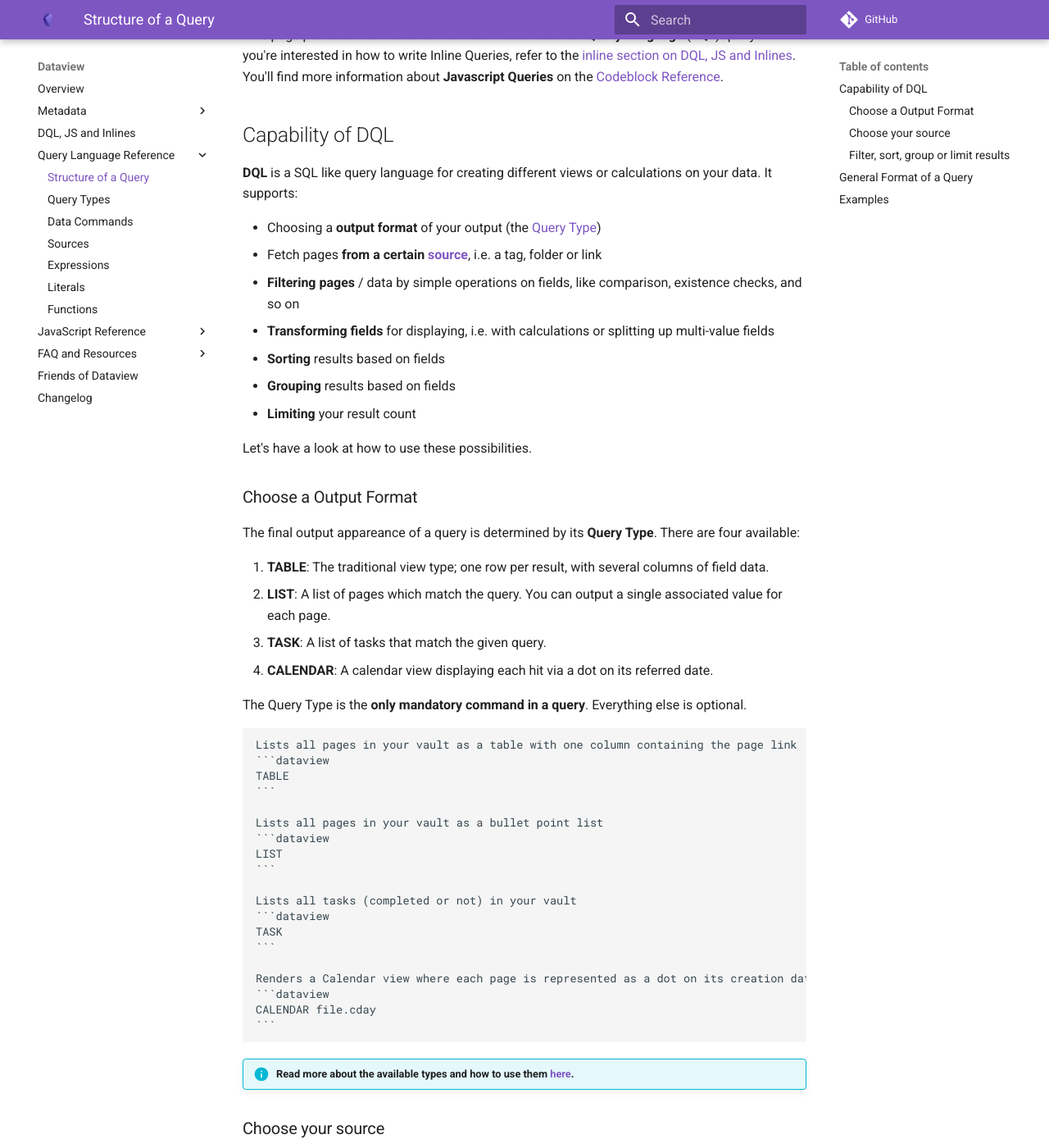
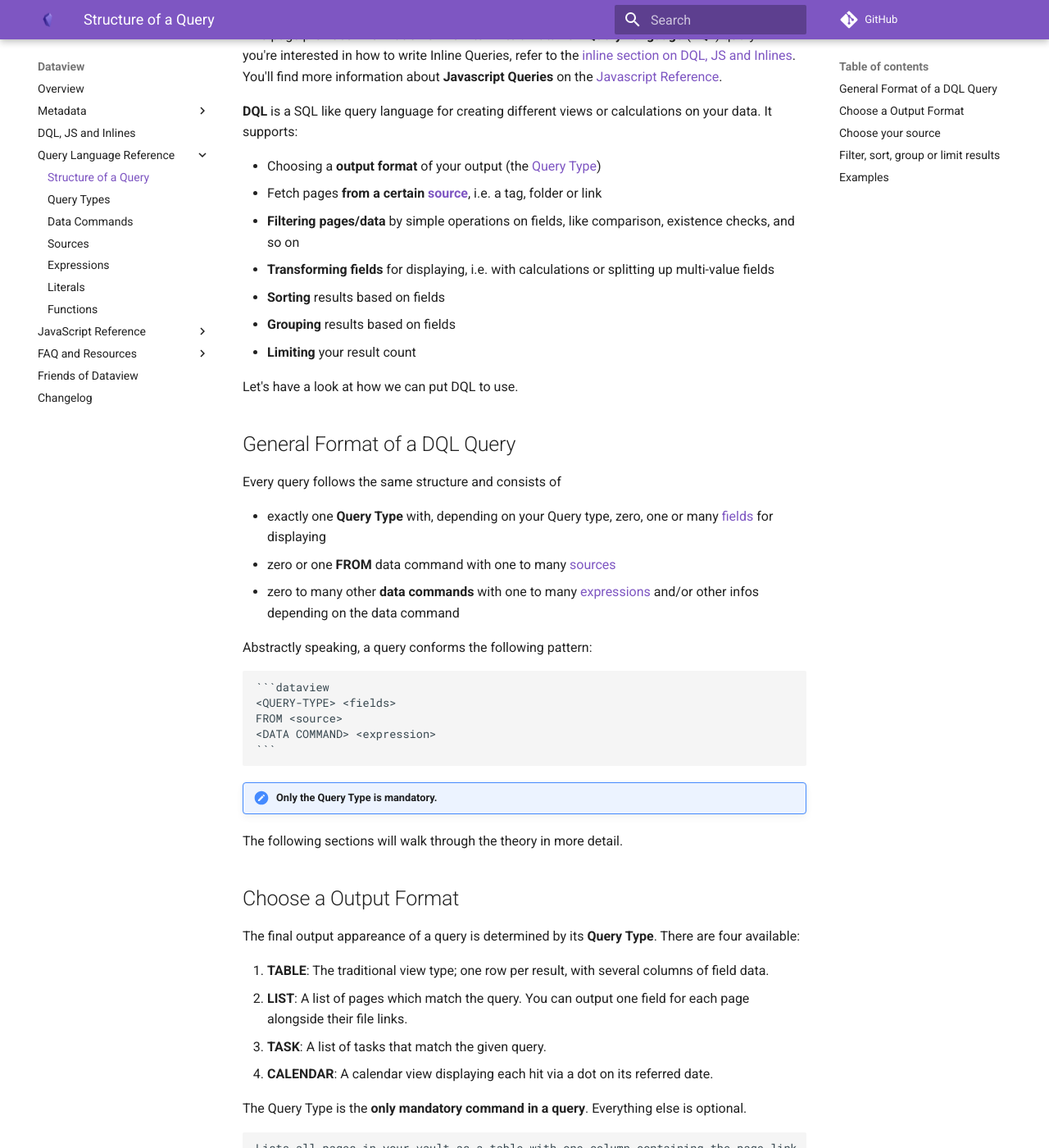
Before and after one commit to blacksmithgu/obsidian-dataview, an MkDocs documentation site: the page built from docs/docs/queries/structure.md, in a window 1280 px wide and 1400 px high, scrolled down 217 px. Shown: the whole window at 82% size. Built offline with MkDocs 1.6.1 and Material for MkDocs 9.7.7, drawn with Linux system fonts in a browser that asks for light colours; comment, search, counter and statistics services are not loaded; some of the changed text lies outside the part shown.

Commit message:
refactor(structure): Merge "General Format" and "Capability of DQL" sections

````diff
--- a/docs/docs/queries/structure.md
+++ b/docs/docs/queries/structure.md
@@ -1,34 +1,50 @@
 # Structure of a Query
 
-Dataview provides [different ways](dql-js-inline.md) to create queries and the way you need to write a query differs for each.
+Dataview provides [multiple ways](dql-js-inline.md) to create queries and the way you need to write a query differs for each.
 
-This page provides information on how to write a **Dataview Query Language** (**DQL**) query. If you're interested in how to write Inline Queries, refer to the [inline section on DQL, JS and Inlines](dql-js-inline.md#inline-dql). You'll find more information about **Javascript Queries** on the [Codeblock Reference](../api/intro.md).
-
-
-## Capability of DQL
+This page provides information on how to write a **Dataview Query Language** (**DQL**) query. If you're interested in how to write Inline Queries, refer to the [inline section on DQL, JS and Inlines](dql-js-inline.md#inline-dql). You'll find more information about **Javascript Queries** on the [Javascript Reference](../api/intro.md).
 
 **DQL** is a SQL like query language for creating different views or calculations on your data. It
 supports:
 
 - Choosing a **output format** of your output (the [Query Type](./query-types.md))
 - Fetch pages **from a certain [source](../reference/sources.md)**, i.e. a tag, folder or link
-- **Filtering pages** / data by simple operations on fields, like comparison, existence checks, and so on
+- **Filtering pages/data** by simple operations on fields, like comparison, existence checks, and so on
 - **Transforming fields** for displaying, i.e. with calculations or splitting up multi-value fields
 - **Sorting** results based on fields
 - **Grouping** results based on fields
 - **Limiting** your result count
 
-Let's have a look at how to use these possibilities.
+Let's have a look at how  we can put DQL to use.
 
+## General Format of a DQL Query
 
+Every query follows the same structure and consists of
 
+- exactly one **Query Type** with, depending on your Query type, zero, one or many [fields](../annotation/add-metadata.md) for displaying
+- zero or one **FROM** data command with one to many [sources](../reference/sources.md)
+- zero to many other **data commands** with one to many [expressions](../reference/expressions.md) and/or other infos depending on the data command
 
-### Choose a Output Format
+Abstractly speaking, a query conforms the following pattern:
+
+~~~
+```dataview
+<QUERY-TYPE> <fields>
+FROM <source>
+<DATA COMMAND> <expression>
+```
+~~~
+
+!!! hint "Only the Query Type is mandatory."
+
+The following sections will walk through the theory in more detail.
+
+## Choose a Output Format
 
 The final output appareance of a query is determined by its **Query Type**. There are four available:
 
 1. **TABLE**: The traditional view type; one row per result, with several columns of field data.
-2. **LIST**: A list of pages which match the query. You can output a single associated value for each page.
+2. **LIST**: A list of pages which match the query. You can output one field for each page alongside their file links.
 3. **TASK**: A list of tasks that match the given query.
 4. **CALENDAR**: A calendar view displaying each hit via a dot on its referred date.
 
@@ -58,11 +74,11 @@ CALENDAR file.cday
 
 !!! info "Read more about the available types and how to use them [here](./query-types.md)."
 
-### Choose your source
+## Choose your source
 
 Additionally to the Query Types, you have several **Data Commands** available that help you restrict, refine, sort or group your query. One of these query commands is the **FROM** statement, which is a bit special.
 
-!!! info "`FROM` determines which set of notes should be included in your query depending on given [sources](../../reference/sources)"
+!!! info "`FROM` determines which set of notes should be included in your query depending on given [sources](../../reference/sources)."
 
 You can add **zero or one** `FROM` data command to your query, right after your Query Type. You cannot add multiple FROM statements and you cannot add it after other Data Commands.
 
@@ -89,11 +105,13 @@ FROM (#assignment AND "30 School") OR ("30 School/32 Homeworks" AND outgoing([[S
 
 ~~~
 
-### Filter, sort, group or limit results
+!!! info "Read more about `FROM` [here](./data-commands.md#from)."
+
+## Filter, sort, group or limit results
 
 Additionally to the Query Types and the **Data command** `FROM` that's explained above, you have several other **Data Commands** available that help you restrict, refine, sort or group your query.
 
-All data commands except the `FROM` command can be used multiple times in any order (as long as they come after the Query Type and `FROM`, if a `FROM` is used at all). They'll be excuted in the order they are written.
+All data commands except the `FROM` command can be used **multiple times in any order** (as long as they come after the Query Type and `FROM`, if `FROM` is used at all). They'll be excuted in the order they are written.
 
 Available are:
 
@@ -133,41 +151,9 @@ GROUP BY file.link
 
 !!! info "Find out more about available [data commands](./data-commands.md)."
 
-## General Format of a Query
-
-Every query, independend of the chosen Query Type, follows the same structure.
-
-- exactly one **Query Type** with, depending on your Query type, zero, one or many [fields](../annotation/add-metadata.md) for displaying
-- zero or one **FROM** data command with one to many [sources](../reference/sources.md)
-- zero to many other **data commands** with one to many [expressions](../reference/expressions.md) and/or other infos depending on the data command
-
-!!! hint "Only the Query Type is mandatory."
-
-The most minimalistic query looks like this:
-
-~~~
-```dataview
-LIST
-```
-~~~
-
-which will list **all files in your vault**. `TABLE` does the same in a different format, `TASK` does the same for all your tasks.
-
-Abstractly speaking, a query conforms the following pattern:
-
-~~~
-```dataview
-<QUERY-TYPE> <fields>
-FROM <source>
-<DATA COMMAND> <expression>
-```
-~~~
-
-The concrete additional informations you can or have to give to Query Types or Data Commands vary. You can read more about them on the respective [Query Type](./query-types.md) and [Data Command](./data-commands.md) page.
-
 ## Examples
 
-Following some examples of valid query structures. More examples are available [here](../resources/examples.md).
+Following some examples of valid query structures. Find more examples [here](../resources/examples.md).
 
 ~~~
 ```dataview
````
